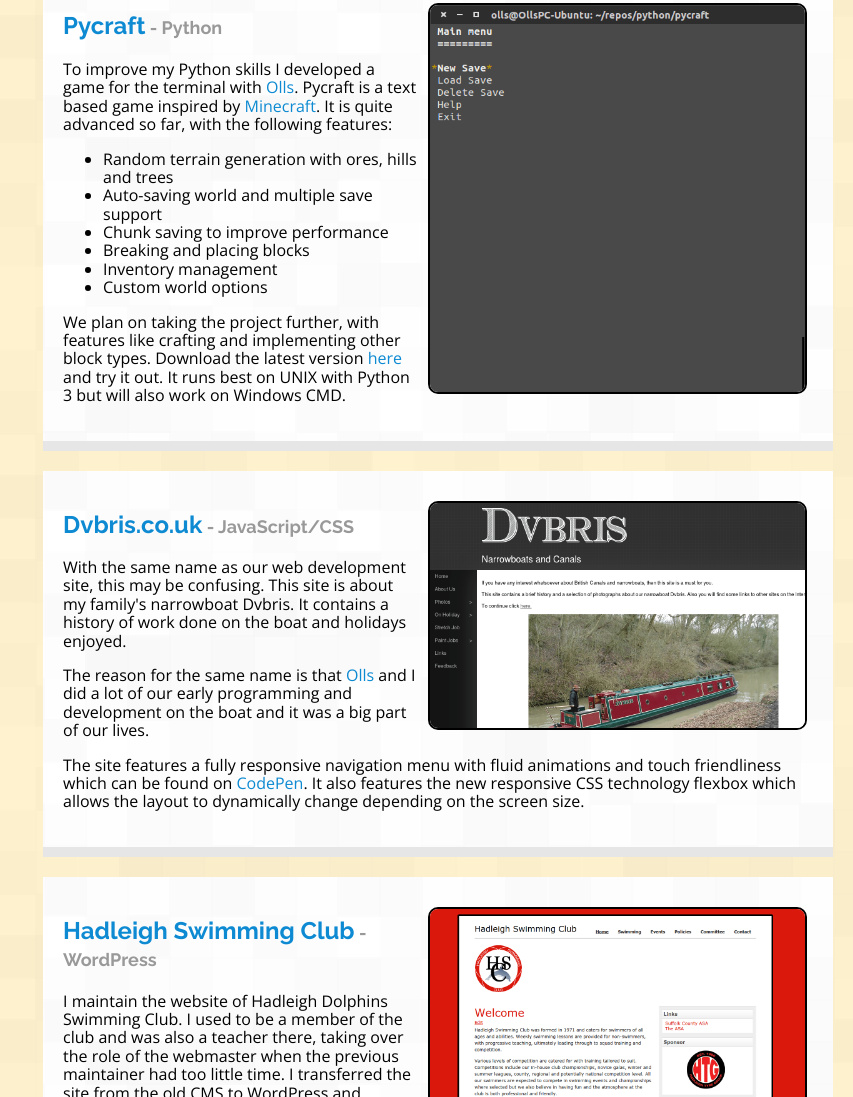
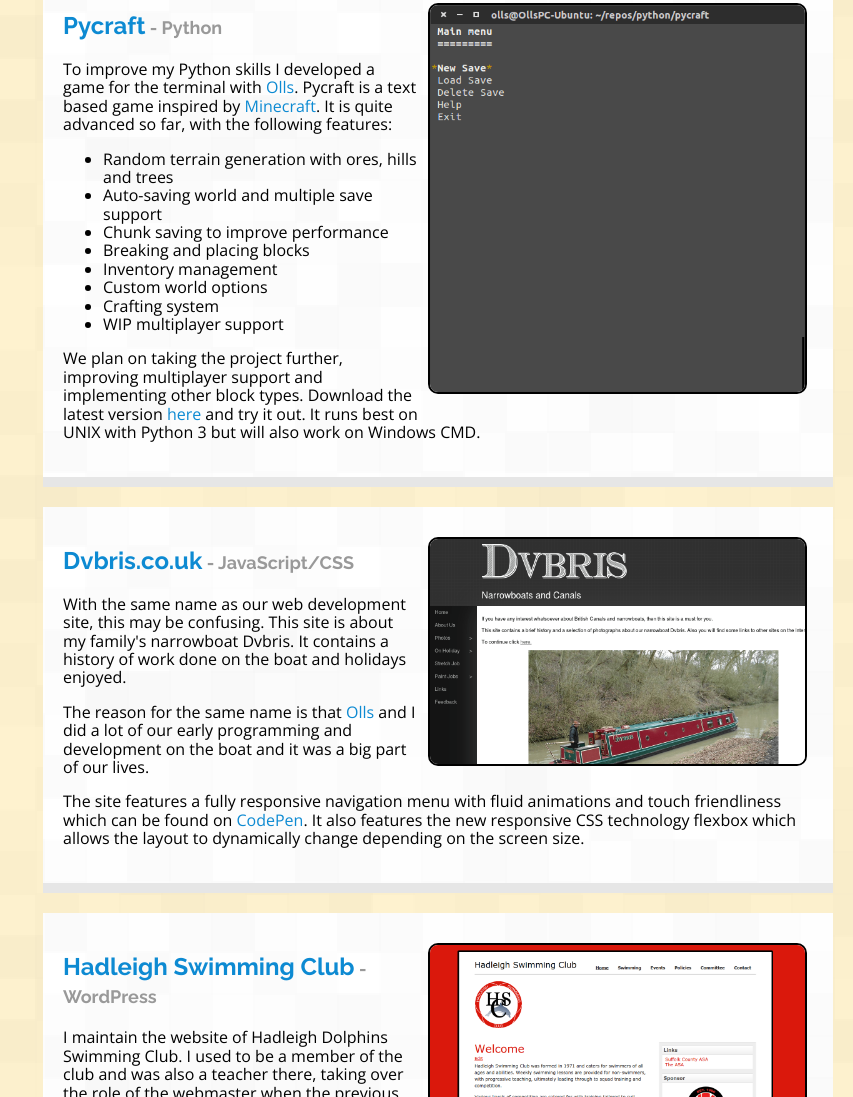
Before and after one commit to geraintwhite/geraintwhite.co.uk, a website: page src/index.html in a window 1280 px wide. Shown: the part 1153-2250 px from the top of the page, without its empty margins (427-1280 px from the left). Drawn offline with nearby package versions, Linux system fonts and the light colour scheme; no server answers.

Commit message:
Update pycraft card

```diff
--- a/src/index.html
+++ b/src/index.html
@@ -86,8 +86,10 @@
         <li>Breaking and placing blocks</li>
         <li>Inventory management</li>
         <li>Custom world options</li>
+        <li>Crafting system</li>
+        <li>WIP multiplayer support</li>
       </ul>
-      <p>We plan on taking the project further, with features like crafting and implementing other block types. Download the latest version <a href="http://github.com/itsapi/pycraft">here</a> and try it out. It runs best on UNIX with Python 3 but will also work on Windows CMD.</p>
+      <p>We plan on taking the project further, improving multiplayer support and implementing other block types. Download the latest version <a href="http://github.com/itsapi/pycraft">here</a> and try it out. It runs best on UNIX with Python 3 but will also work on Windows CMD.</p>
     </article>
 
     <article>
```
